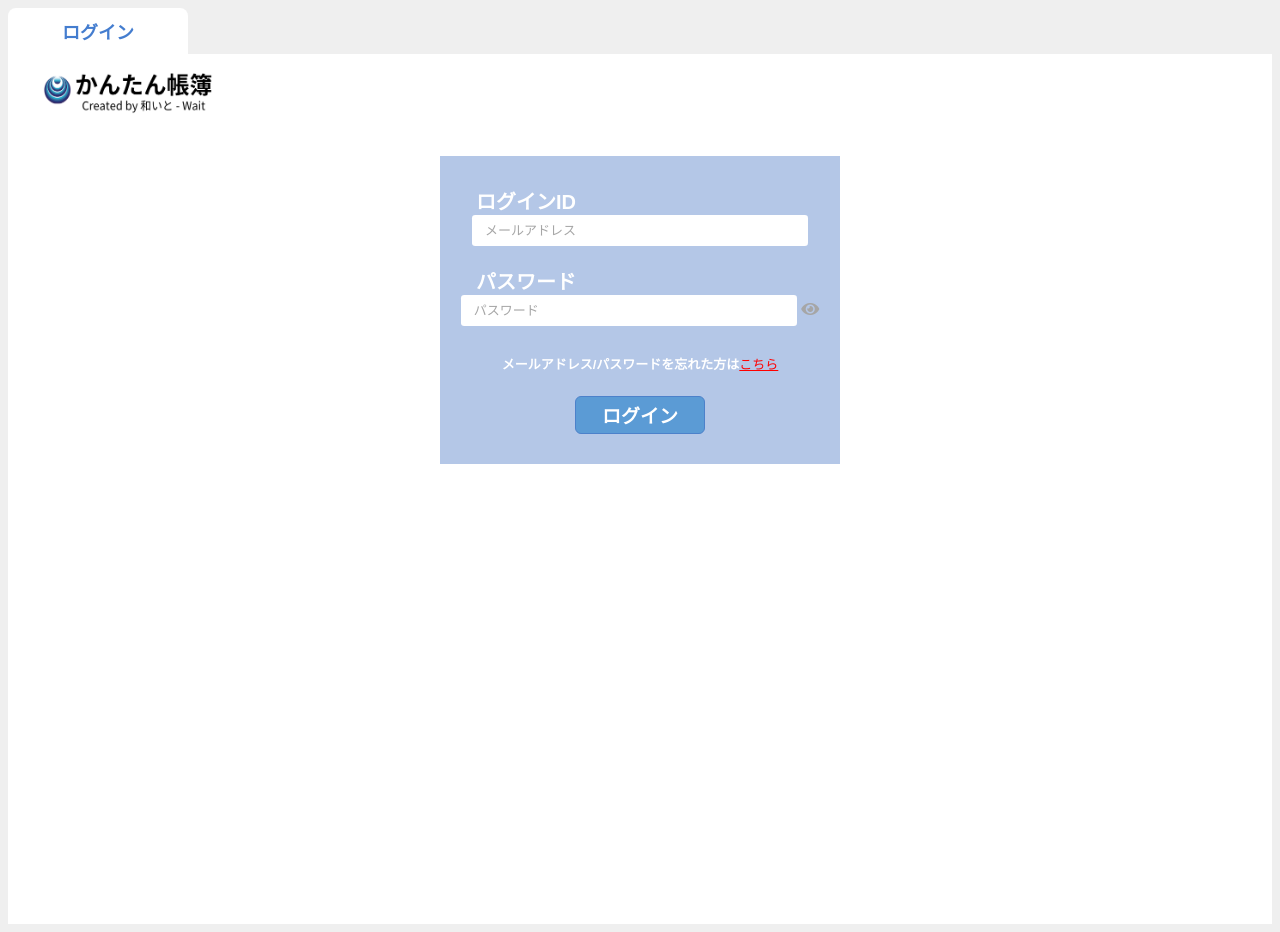
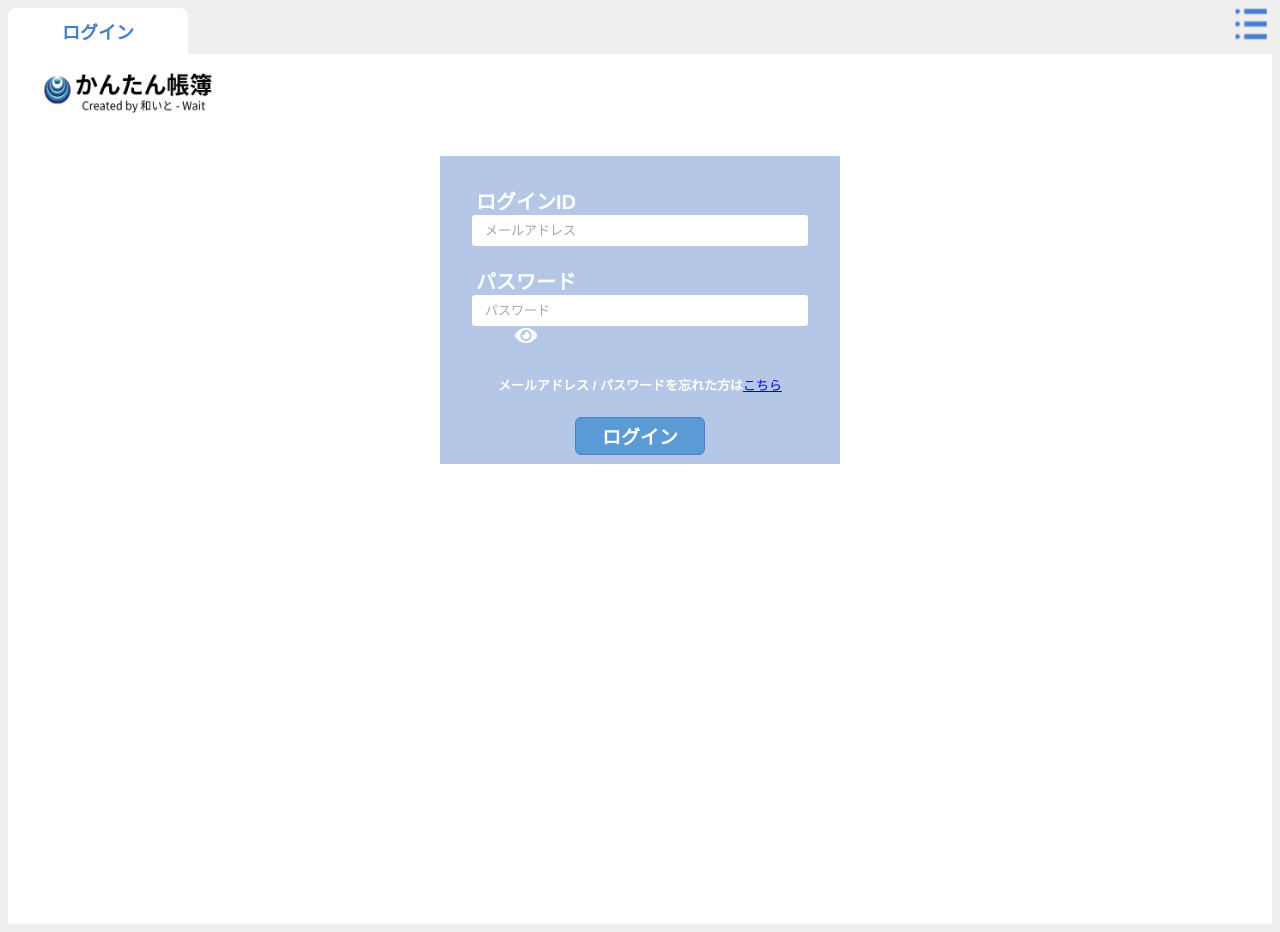
Before and after one commit to WaitShimizu/EZTaxCraft_flask, a Flask app: page /login in a window 1280 px wide. Run offline with Flask 3, Linux system fonts and the light colour scheme; some libraries are stand-ins or nearby versions.

Commit message:
メニューバー調整

```diff
--- a/app/static/css/login.css
+++ b/app/static/css/login.css
@@ -6,9 +6,9 @@ body {
 	height: 100%;
 }
 
-a {
-	color: #F00;
-	text-decoration:underline;
+.menu_logo {
+	position: fixed;
+	right: 1%;
 }
 
 .wait-logo {
--- a/app/templates/login.html
+++ b/app/templates/login.html
@@ -8,7 +8,7 @@
         <title>ログイン</title>
     </head>
     <body>
-        <!-- <a href="/top"><img class="wait-logo" src="static/img/menu_icon.png" alt="メニューボタン"></a> -->
+        <a href="/top" class="menu_logo"><img src="static/img/menu_icon.png" alt="メニューボタン"></a>
         <input id="login-tab" type="radio" role="tab" name="tab-radio" class="tab-input" value="usage" checked="">
         <label class="tab-label">ログイン</label>
         <div class="tab-panel login" role="tabpanel">
@@ -23,13 +23,11 @@
                         <div class="form-item_password">
                             <label for="password">パスワード</label><br>
                             <input id="password" type="password" name="password" required="required" placeholder="パスワード"></input>
-                            <span id="btn-eye" class="fa fa-eye" onclick="pushHideButton()"></span>
+                            <label for="checkPassword" class="fa fa-eye"></label>
                         </div>
                     </div>
-                    <p>メールアドレス/パスワードを忘れた方は<a href="https://www.google.co.jp/">こちら</a></p>
-                    <div class="btn-panel">
-                        <button class="btn-panel_login" type="submit">ログイン</button>
-                    </div>
+                    <p>メールアドレス / パスワードを忘れた方は<a href="https://www.google.co.jp/">こちら</a></p>
+                    <button class="btn-panel_login" type="submit">ログイン</button>
                 </form>
             </div>
         </div>
```
